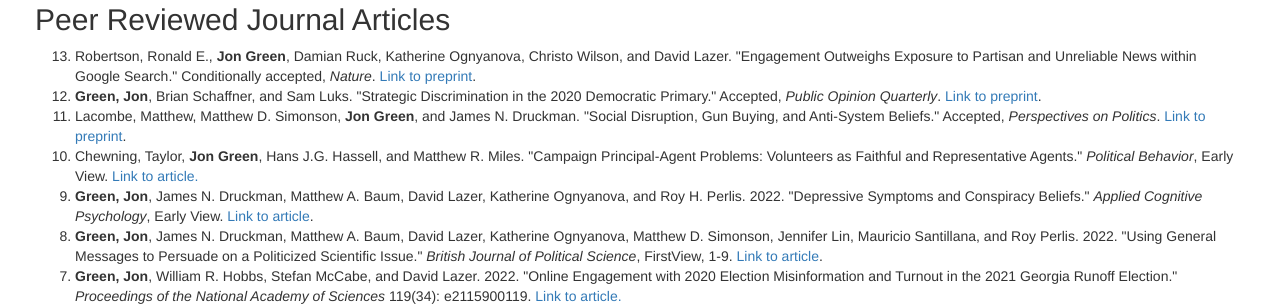
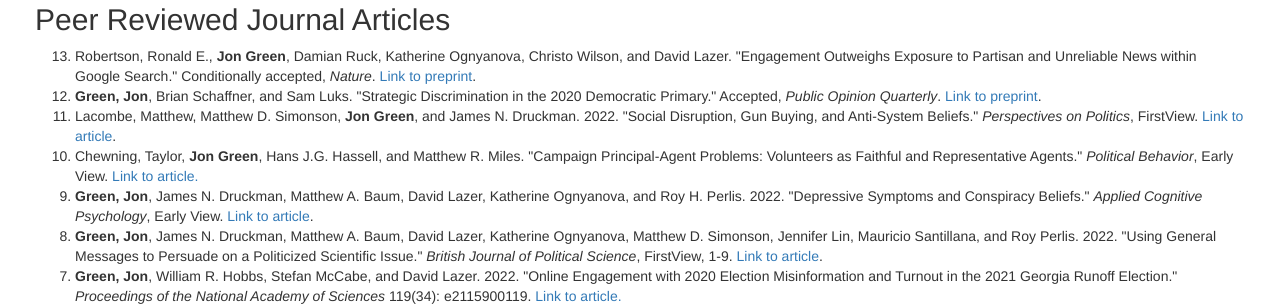
Before and after one commit to jgreen4919/jgreen4919.github.io, a Jekyll site: the page index.html, which Jekyll copies as it is, in a window 1280 px wide. Shown: the part 783-1089 px from the top of the page. Built offline with Jekyll 4.4.1, drawn with Linux system fonts in a browser that asks for light colours.

Commit message:
Update index.html

```diff
--- a/index.html
+++ b/index.html
@@ -40,7 +40,7 @@
     <ol reversed>
     <li> Robertson, Ronald E., <strong>Jon Green</strong>, Damian Ruck, Katherine Ognyanova, Christo Wilson, and David Lazer. "Engagement Outweighs Exposure to Partisan and Unreliable News within Google Search." Conditionally accepted, <i>Nature</i>. <a href="https://arxiv.org/abs/2201.00074">Link to preprint</a>.</li>
     <li> <strong>Green, Jon</strong>, Brian Schaffner, and Sam Luks. "Strategic Discrimination in the 2020 Democratic Primary." Accepted, <i>Public Opinion Quarterly</i>. <a href="https://osf.io/25kew/">Link to preprint</a>.</li>
-    <li>Lacombe, Matthew, Matthew D. Simonson, <strong>Jon Green</strong>, and James N. Druckman. "Social Disruption, Gun Buying, and Anti-System Beliefs." Accepted, <i>Perspectives on Politics</i>. <a href="https://www.ipr.northwestern.edu/documents/working-papers/2022/wp-22-13.pdf">Link to preprint</a>.</li>
+    <li>Lacombe, Matthew, Matthew D. Simonson, <strong>Jon Green</strong>, and James N. Druckman. 2022. "Social Disruption, Gun Buying, and Anti-System Beliefs." <i>Perspectives on Politics</i>, FirstView. <a href="https://www.cambridge.org/core/journals/perspectives-on-politics/article/abs/social-disruption-gun-buying-and-antisystem-beliefs/36D5FDB732D860BF8B7D0D59E0880007">Link to article</a>.</li>
      <li>Chewning, Taylor, <strong>Jon Green</strong>, Hans J.G. Hassell, and Matthew R. Miles. "Campaign Principal-Agent Problems: Volunteers as Faithful and Representative Agents." <i>Political Behavior</i>, Early View. <a href="https://link.springer.com/article/10.1007/s11109-022-09836-9">Link to article.</a>
     <li><strong>Green, Jon</strong>, James N. Druckman, Matthew A. Baum, David Lazer, Katherine Ognyanova, and Roy H. Perlis. 2022. "Depressive Symptoms and Conspiracy Beliefs." <i>Applied Cognitive Psychology</i>, Early View. <a href="https://onlinelibrary.wiley.com/doi/10.1002/acp.4011">Link to article</a>.</li>
     <li> <strong>Green, Jon</strong>, James N. Druckman,  Matthew A. Baum, David Lazer, Katherine Ognyanova, Matthew D. Simonson, Jennifer Lin, Mauricio Santillana, and Roy Perlis. 2022. "Using General Messages to Persuade on a Politicized Scientific Issue." <i>British Journal of Political Science</i>, FirstView, 1-9. <a href="https://www.cambridge.org/core/journals/british-journal-of-political-science/article/abs/using-general-messages-to-persuade-on-a-politicized-scientific-issue/6AE0FF9C739061ED8F1BE379D7B2998A">Link to article</a>.</li>
```
